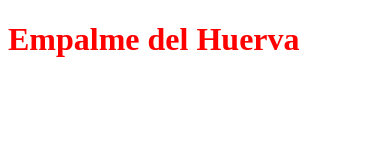
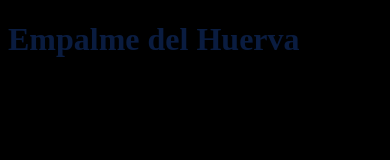
Before and after one commit to diegopuertolas/empalme-huerva-web, a website built with Vite: page index.html in a window 390 px wide. Built offline with nearby package versions, Linux system fonts and the light colour scheme.

Commit message:
feat: add base variables for colors, fonts, iconography, and breakpoints

```diff
--- /dev/null
+++ b/src/styles/base/_variables.scss
@@ -0,0 +1,28 @@
+// ===== Colors =====
+$primary-color: #0A1C40;
+$secondary-color: #FFD700;
+$white-neutral-color: #FFFFFF;
+$dark-grey-neutral-color: #1A1A1A;
+
+// ===== Fonts =====
+// - Body text
+$body-text-font: 'Open sans', sans-serif;
+$body-text-weight: 400;
+$body-text-size: 1rem;
+
+// - Titles
+$title-font: 'Montserrat', sans-serif;
+$title-weight-bold: 700;
+$title-weight-black: 900;
+
+$title-h1-size: 2rem;
+$title-h2-size: 1.5rem;
+$title-h3-size: 1.25rem;
+
+// ===== Iconography =====
+$icon-stroke-width: 2px;
+$icon-size-base: 24px;
+$icon-size-small: 16px;
+
+// ===== Breakpoints =====
+$breakpoint-desktop: 768px;
--- a/src/styles/index.scss
+++ b/src/styles/index.scss
@@ -1,6 +1,7 @@
-$primary-color: #ff0000;
+@use './base/variables' as *;
 
-body {
+html {
+  background-color: black;
   h1 {
     color: $primary-color;
   }
```
